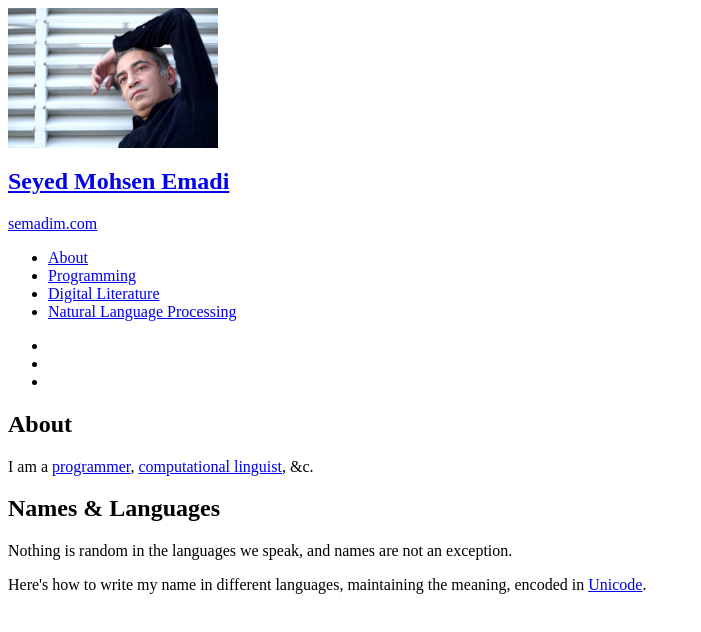
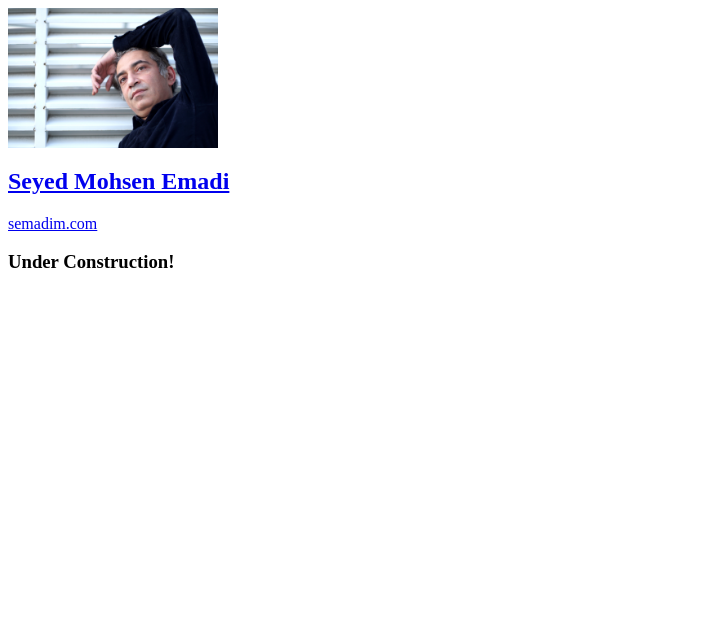
Before and after one commit to mohsenem/semadim, a plain HTML site: page docs/index.html in a window 1280 px wide. Shown: the whole page, without its empty margins (0-701 px from the left). Drawn offline with Linux system fonts and the light colour scheme.

Commit message:
Update index.html

```diff
--- a/docs/index.html
+++ b/docs/index.html
@@ -25,11 +25,11 @@
     <meta name="msapplication-TileColor" content="#333">
 
     <meta name="author" content="Mohsen" />
-    <meta name="description" content="Mohsen's Homepage" />
-<meta property="og:site_name" content="Seyed Mohsen Emadi | سید محسن عمادی"/>
+    <meta name="description" content="Seyed's Homepage" />
+<meta property="og:site_name" content="Seyed M. Emadi | سید محسن عمادی"/>
 <meta property="og:type" content="blog"/>
-<meta property="og:title" content="Seyed Mohsen Emadi | سید محسن عمادی"/>
-<meta property="og:description" content="Mohsen's Homepage"/>
+<meta property="og:title" content="Seyed M. Emadi | سید محسن عمادی"/>
+<meta property="og:description" content="Seyed's Homepage"/>
 <meta property="og:locale" content="en_US"/>
 <meta property="og:url" content="https://semadim.com"/>
 <meta property="og:image" content="/images/Mohsen-2020.jpg">
@@ -46,37 +46,14 @@
       <h1><a href="https://semadim.com">Seyed Mohsen Emadi</a></h1>
 
 <p><a href="/">semadim.com</a></p>
-      <nav>
-        <ul class="list">
-          <li><a href="https://semadim.com/">About</a></li>
-          <li><a href="https://semadim.com/programming/">Programming</a></li>
-          <li><a href="https://semadim.com/digilit/">Digital Literature</a></li>
-          <li><a href="https://semadim.com/nlp/">Natural Language Processing</a></li>
 
-        </ul>
-      </nav>
-
-      <ul class="social">
-         <li><a class="sc-envelope-o" href="mailto:mohsen@semadim.com" target="_blank"><i class="fa fa-envelope-o"></i></a></li>
-        <li><a class="sc-github" href="https://github.com/mohsenem" target="_blank"><i class="fa fa-github"></i></a></li>
-        <li><a class="sc-linkedin" href="https://www.linkedin.com/in/semadim" target="_blank"><i class="fa fa-linkedin"></i></a></li>
-      </ul>
-    </div>
-
-
-  </aside>
   <main>
 <article class="single">
   <header>
 
-    <h1 id="about">About</h1>
+    <h1>Under Construction!</h1>
   </header>
-  <div>
-<p>I am a <a href="https://semadim.com/programming">programmer</a>, <a href="https://semadim.com/nlp/">computational linguist</a>, &amp;c.</p>
-<h2>Names &amp; Languages</h2>
-<p>Nothing is random in the languages we speak, and names are not an exception.</p>
-<p>Here's how to write my name in different languages, maintaining the meaning, encoded in <a href="https://unicode.org/">Unicode</a>.</p>
-    </div>
+
     </main>
 
 </body>
```
